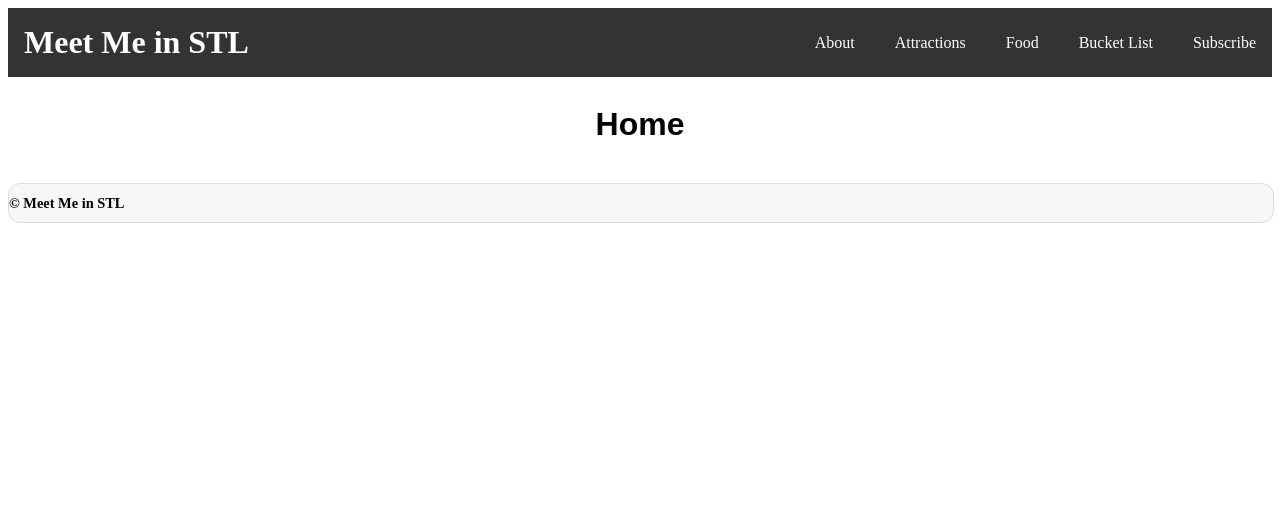
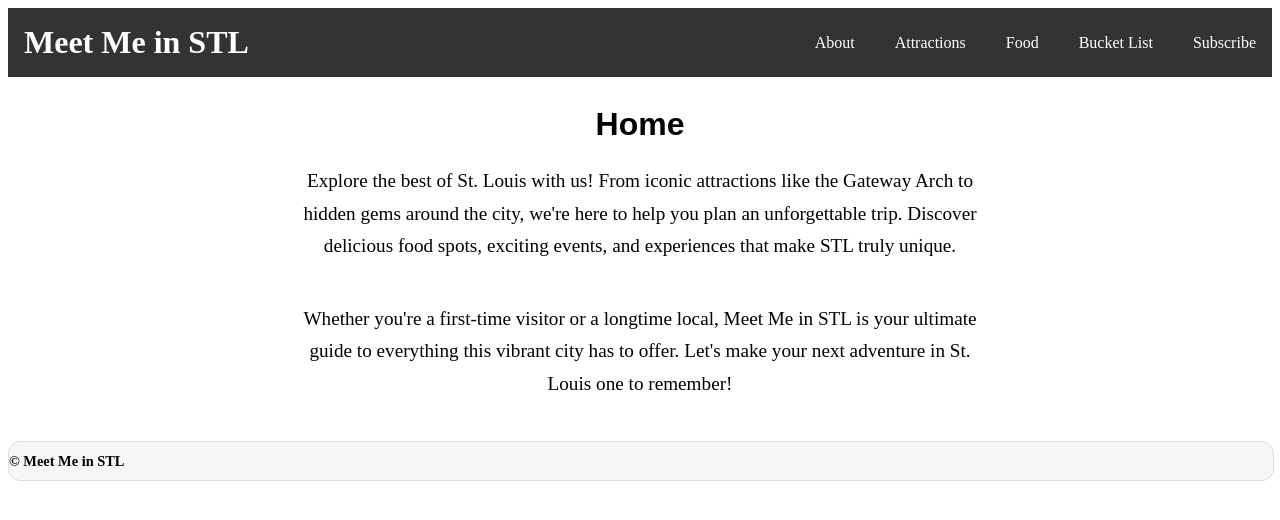
Before and after one commit to awigand8/unit-1-final-project-aidan-w, a React (Vite) app in the folder unit1-final-project/: page / in a window 1280 px wide. Shown: the top 520 px of the page. Built offline with nearby package versions, Linux system fonts and the light colour scheme.

Commit message:
added introduction for home page

```diff
--- a/unit1-final-project/src/components/Home.jsx
+++ b/unit1-final-project/src/components/Home.jsx
@@ -1,10 +1,16 @@
 import Copyright from './Copyright';
 
 function Home() {
-    return(
-        <div>
+    return (
+        <div className="home-intro">
             <h1>Home</h1>
-            <p></p>
+            <p>
+                Explore the best of St. Louis with us! From iconic attractions like the Gateway Arch to hidden gems around the city, we're here to help you plan an unforgettable trip.
+                Discover delicious food spots, exciting events, and experiences that make STL truly unique.
+            </p>
+            <p>
+                Whether you're a first-time visitor or a longtime local, Meet Me in STL is your ultimate guide to everything this vibrant city has to offer. Let's make your next adventure in St. Louis one to remember!
+            </p>
             <Copyright />
         </div>
     );
```
Also changed, not shown: unit1-final-project/src/App.css (line endings or trailing spaces).
